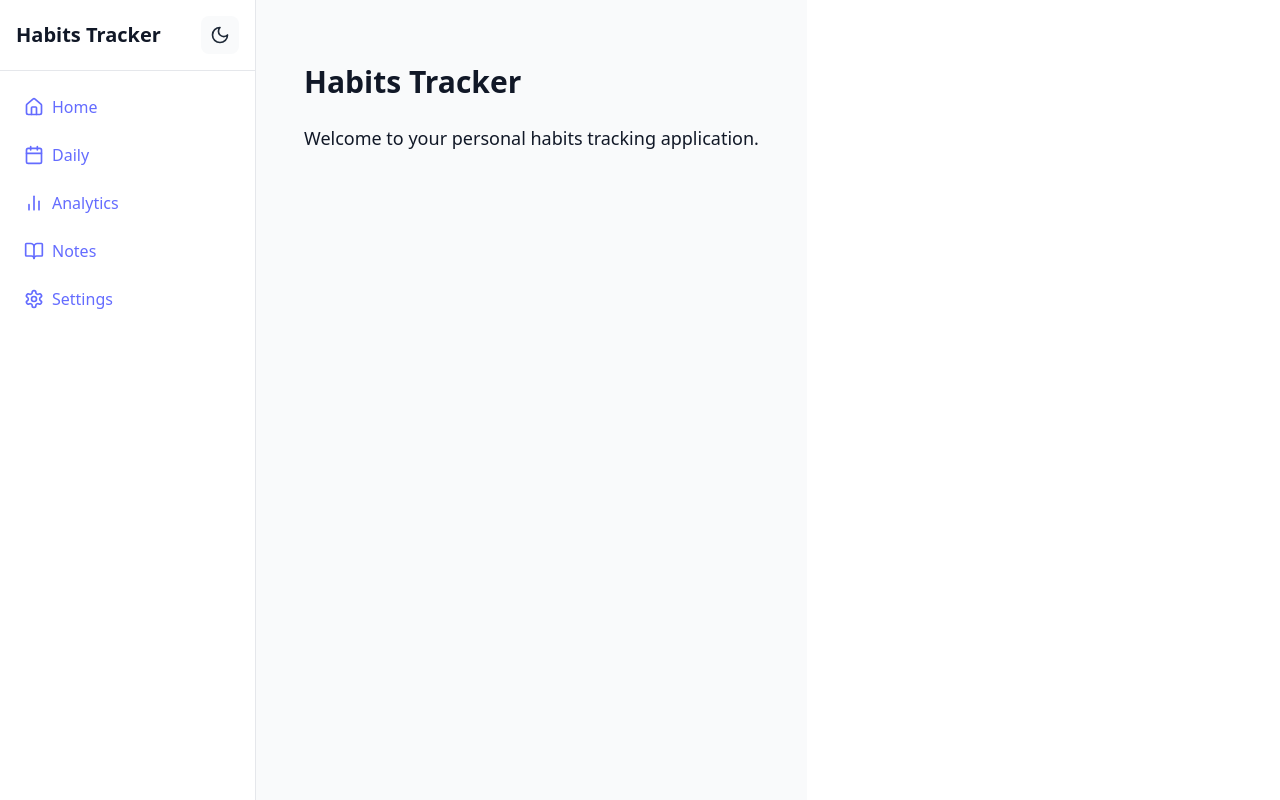
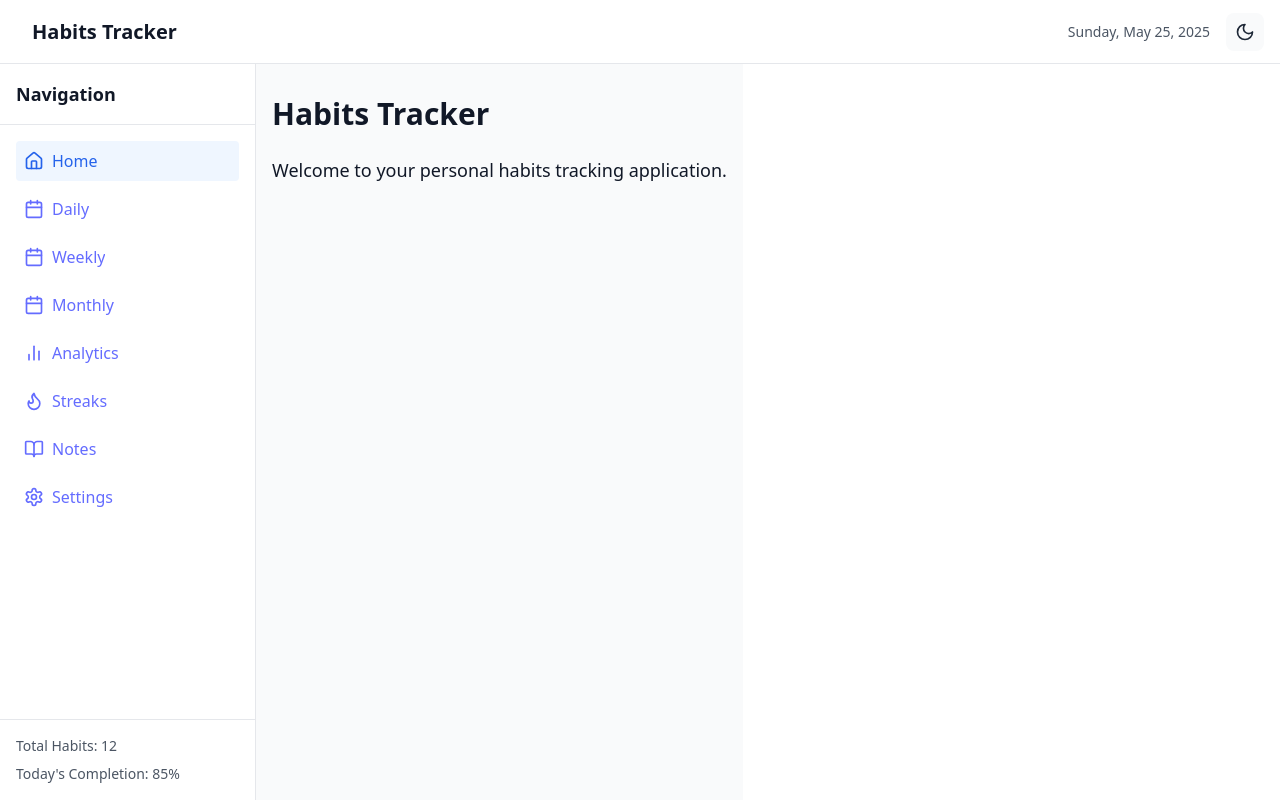
Before and after one commit to abdelrahman-ahmed-nassar/habits-tracker, a React (Vite) app in the folder frontend/: page / in a window 1280 px wide. Built offline with nearby package versions, Linux system fonts and the light colour scheme.

Commit message:
2.2: Enhanced Layout Components

```diff
--- /dev/null
+++ b/frontend/src/components/layout/Header.tsx
@@ -0,0 +1,37 @@
+import { Menu } from "lucide-react";
+import ThemeToggle from "../ThemeToggle";
+import { format } from "date-fns";
+
+interface HeaderProps {
+  onMenuClick: () => void;
+}
+
+const Header: React.FC<HeaderProps> = ({ onMenuClick }) => {
+  const currentDate = format(new Date(), "EEEE, MMMM d, yyyy");
+
+  return (
+    <header className="h-16 bg-white dark:bg-gray-800 border-b border-gray-200 dark:border-gray-700">
+      <div className="h-full px-4 flex items-center justify-between">
+        <div className="flex items-center space-x-4">
+          <button
+            onClick={onMenuClick}
+            className="p-2 rounded-lg bg-gray-100 dark:bg-gray-700 hover:bg-gray-200 dark:hover:bg-gray-600 focus:outline-none lg:hidden"
+            aria-label="Toggle menu"
+          >
+            <Menu className="w-6 h-6 text-gray-700 dark:text-gray-200" />
+          </button>
+          <h1 className="text-xl font-bold">Habits Tracker</h1>
+        </div>
+
+        <div className="flex items-center space-x-4">
+          <span className="text-sm text-gray-600 dark:text-gray-300 hidden sm:block">
+            {currentDate}
+          </span>
+          <ThemeToggle />
+        </div>
+      </div>
+    </header>
+  );
+};
+
+export default Header;
--- a/frontend/src/components/layout/MainLayout.tsx
+++ b/frontend/src/components/layout/MainLayout.tsx
@@ -1,70 +1,67 @@
-import React from "react";
-import { Link, Outlet } from "react-router-dom";
-import { Home, Calendar, BarChart2, Settings, BookOpen } from "lucide-react";
-import ThemeToggle from "../ThemeToggle";
+import { useState, useEffect } from "react";
+import { Outlet } from "react-router-dom";
+import Header from "./Header";
+import Sidebar from "./Sidebar";
 
-const MainLayout: React.FC = () => {
+const MainLayout = () => {
+  const [isMobile, setIsMobile] = useState(window.innerWidth < 1024);
+  const [isSidebarOpen, setIsSidebarOpen] = useState(!isMobile);
+
+  useEffect(() => {
+    const handleResize = () => {
+      const mobile = window.innerWidth < 1024;
+      setIsMobile(mobile);
+      if (mobile) {
+        setIsSidebarOpen(false);
+      } else {
+        setIsSidebarOpen(true);
+      }
+    };
+
+    window.addEventListener("resize", handleResize);
+    return () => window.removeEventListener("resize", handleResize);
+  }, []);
+
+  const toggleSidebar = () => {
+    setIsSidebarOpen(!isSidebarOpen);
+  };
+
   return (
-    <div className="min-h-screen flex">
-      {/* Sidebar */}
-      <aside className="w-64 bg-white dark:bg-gray-800 border-r border-gray-200 dark:border-gray-700">
-        <div className="p-4 flex justify-between items-center border-b border-gray-200 dark:border-gray-700">
-          <h1 className="text-xl font-bold">Habits Tracker</h1>
-          <ThemeToggle />
+    <div className="min-h-screen bg-gray-50 dark:bg-gray-900 ">
+      {/* Fixed header */}
+      <div className="fixed top-0 left-0 right-0 z-50 h-16">
+        <Header onMenuClick={toggleSidebar} />
+      </div>
+
+      {/* Sidebar overlay for mobile */}
+      {isMobile && isSidebarOpen && (
+        <>
+          <div
+            className="fixed inset-0 bg-black bg-opacity-50 z-40 lg:hidden"
+            onClick={() => setIsSidebarOpen(false)}
+          />
+          <div className="fixed top-16 left-0 z-50 w-64 h-[calc(100vh-4rem)]">
+            <Sidebar
+              isMobile={isMobile}
+              onClose={() => setIsSidebarOpen(false)}
+            />
+          </div>
+        </>
+      )}
+
+      {/* Sidebar static for desktop */}
+      {!isMobile && isSidebarOpen && (
+        <div className="fixed top-16 left-0 z-30 w-64 h-[calc(100vh-4rem)] lg:block hidden">
+          <Sidebar isMobile={false} />
         </div>
-        <nav className="p-4">
-          <ul className="space-y-2">
-            <li>
-              <Link
-                to="/"
-                className="flex items-center space-x-2 p-2 rounded hover:bg-gray-100 dark:hover:bg-gray-700"
-              >
-                <Home className="w-5 h-5" />
-                <span>Home</span>
-              </Link>
-            </li>
-            <li>
-              <Link
-                to="/daily"
-                className="flex items-center space-x-2 p-2 rounded hover:bg-gray-100 dark:hover:bg-gray-700"
-              >
-                <Calendar className="w-5 h-5" />
-                <span>Daily</span>
-              </Link>
-            </li>
-            <li>
-              <Link
-                to="/analytics"
-                className="flex items-center space-x-2 p-2 rounded hover:bg-gray-100 dark:hover:bg-gray-700"
-              >
-                <BarChart2 className="w-5 h-5" />
-                <span>Analytics</span>
-              </Link>
-            </li>
-            <li>
-              <Link
-                to="/notes"
-                className="flex items-center space-x-2 p-2 rounded hover:bg-gray-100 dark:hover:bg-gray-700"
-              >
-                <BookOpen className="w-5 h-5" />
-                <span>Notes</span>
-              </Link>
-            </li>
-            <li>
-              <Link
-                to="/settings"
-                className="flex items-center space-x-2 p-2 rounded hover:bg-gray-100 dark:hover:bg-gray-700"
-              >
-                <Settings className="w-5 h-5" />
-                <span>Settings</span>
-              </Link>
-            </li>
-          </ul>
-        </nav>
-      </aside>
+      )}
 
-      {/* Main content */}
-      <main className="flex-1 p-8 bg-gray-50 dark:bg-gray-900">
+      {/* Main content always full width, with left padding on desktop if sidebar is open, and top padding for header */}
+      <main
+        className={`transition-all duration-300 pt-16 ${
+          !isMobile && isSidebarOpen ? "lg:pl-64" : ""
+        }`}
+      >
         <Outlet />
       </main>
     </div>
--- /dev/null
+++ b/frontend/src/components/layout/PageContainer.tsx
@@ -0,0 +1,92 @@
+import { Link, useLocation } from "react-router-dom";
+import { ChevronRight } from "lucide-react";
+
+interface PageContainerProps {
+  title: string;
+  children: React.ReactNode;
+  isLoading?: boolean;
+  error?: string | null;
+}
+
+const PageContainer: React.FC<PageContainerProps> = ({
+  title,
+  children,
+  isLoading = false,
+  error = null,
+}) => {
+  const location = useLocation();
+  const pathSegments = location.pathname.split("/").filter(Boolean);
+
+  const breadcrumbs = pathSegments.map((segment, index) => {
+    const path = `/${pathSegments.slice(0, index + 1).join("/")}`;
+    const label = segment.charAt(0).toUpperCase() + segment.slice(1);
+    return { path, label };
+  });
+
+  if (isLoading) {
+    return (
+      <div className="flex items-center justify-center h-full">
+        <div className="animate-spin rounded-full h-8 w-8 border-b-2 border-blue-500"></div>
+      </div>
+    );
+  }
+
+  if (error) {
+    return (
+      <div className="flex flex-col items-center justify-center h-full space-y-4 p-4">
+        <div className="text-red-500 text-lg text-center">{error}</div>
+        <button
+          onClick={() => window.location.reload()}
+          className="px-4 py-2 bg-blue-500 text-white rounded-lg hover:bg-blue-600 transition-colors"
+        >
+          Retry
+        </button>
+      </div>
+    );
+  }
+
+  return (
+    <div className="max-w-7xl mx-auto px-4 sm:px-6 lg:px-8 py-4 sm:py-6 lg:py-8">
+      {/* Breadcrumbs */}
+      <nav className="mb-4 overflow-x-auto">
+        <ol className="flex items-center space-x-2 text-sm text-gray-500 dark:text-gray-400 min-w-max">
+          <li>
+            <Link
+              to="/"
+              className="hover:text-gray-700 dark:hover:text-gray-300"
+            >
+              Home
+            </Link>
+          </li>
+          {breadcrumbs.map((crumb, index) => (
+            <li key={crumb.path} className="flex items-center space-x-2">
+              <ChevronRight className="w-4 h-4 flex-shrink-0" />
+              <Link
+                to={crumb.path}
+                className={`hover:text-gray-700 dark:hover:text-gray-300 ${
+                  index === breadcrumbs.length - 1
+                    ? "text-gray-900 dark:text-gray-100 font-medium"
+                    : ""
+                }`}
+              >
+                {crumb.label}
+              </Link>
+            </li>
+          ))}
+        </ol>
+      </nav>
+
+      {/* Page Title */}
+      <h1 className="text-xl sm:text-2xl font-bold text-gray-900 dark:text-gray-100 mb-4 sm:mb-6">
+        {title}
+      </h1>
+
+      {/* Page Content */}
+      <div className="bg-white dark:bg-gray-800 rounded-lg shadow-sm p-4 sm:p-6">
+        {children}
+      </div>
+    </div>
+  );
+};
+
+export default PageContainer;
--- /dev/null
+++ b/frontend/src/components/layout/Sidebar.tsx
@@ -0,0 +1,87 @@
+import { Link, useLocation } from "react-router-dom";
+import {
+  Home,
+  Calendar,
+  BarChart2,
+  Settings,
+  BookOpen,
+  Flame,
+} from "lucide-react";
+
+interface SidebarProps {
+  isMobile: boolean;
+  onClose?: () => void;
+}
+
+const Sidebar: React.FC<SidebarProps> = ({ isMobile, onClose }) => {
+  const location = useLocation();
+
+  const navigation = [
+    { path: "/", icon: Home, label: "Home" },
+    { path: "/daily", icon: Calendar, label: "Daily" },
+    { path: "/weekly", icon: Calendar, label: "Weekly" },
+    { path: "/monthly", icon: Calendar, label: "Monthly" },
+    { path: "/analytics", icon: BarChart2, label: "Analytics" },
+    { path: "/streaks", icon: Flame, label: "Streaks" },
+    { path: "/notes", icon: BookOpen, label: "Notes" },
+    { path: "/settings", icon: Settings, label: "Settings" },
+  ];
+
+  // Mock stats - replace with real data later
+  const stats = {
+    totalHabits: 12,
+    completionRate: "85%",
+  };
+
+  return (
+    <aside
+      className={
+        "h-full w-64 bg-white dark:bg-gray-800 border-r border-gray-200 dark:border-gray-700 transition-all duration-300 ease-in-out"
+      }
+    >
+      <div className="h-full flex flex-col">
+        <div className="p-4 flex items-center border-b border-gray-200 dark:border-gray-700">
+          <h2 className="text-lg font-semibold">Navigation</h2>
+        </div>
+
+        <nav className="flex-1 p-4 overflow-y-auto">
+          <ul className="space-y-2">
+            {navigation.map((item) => {
+              const Icon = item.icon;
+              const isActive = location.pathname === item.path;
+              return (
+                <li key={item.path}>
+                  <Link
+                    to={item.path}
+                    onClick={isMobile ? onClose : undefined}
+                    className={`flex items-center space-x-2 p-2 rounded transition-colors ${
+                      isActive
+                        ? "bg-blue-50 dark:bg-blue-900 text-blue-600 dark:text-blue-300"
+                        : "hover:bg-gray-100 dark:hover:bg-gray-700"
+                    }`}
+                  >
+                    <Icon className="w-5 h-5 flex-shrink-0" />
+                    <span className="truncate">{item.label}</span>
+                  </Link>
+                </li>
+              );
+            })}
+          </ul>
+        </nav>
+
+        <div className="p-4 border-t border-gray-200 dark:border-gray-700">
+          <div className="space-y-2">
+            <div className="text-sm text-gray-600 dark:text-gray-300">
+              Total Habits: {stats.totalHabits}
+            </div>
+            <div className="text-sm text-gray-600 dark:text-gray-300">
+              Today's Completion: {stats.completionRate}
+            </div>
+          </div>
+        </div>
+      </div>
+    </aside>
+  );
+};
+
+export default Sidebar;
```
